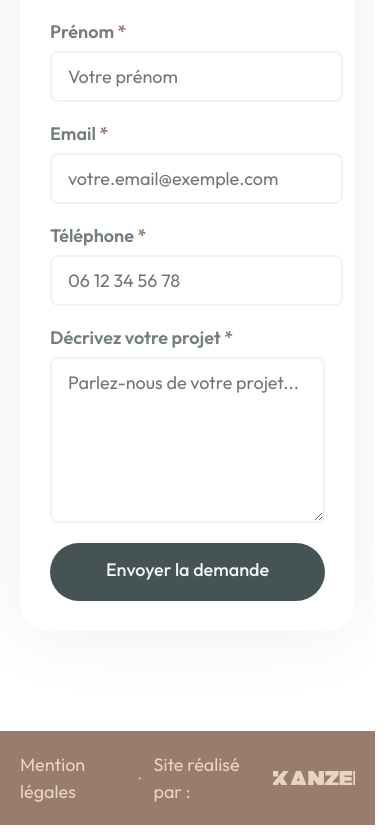
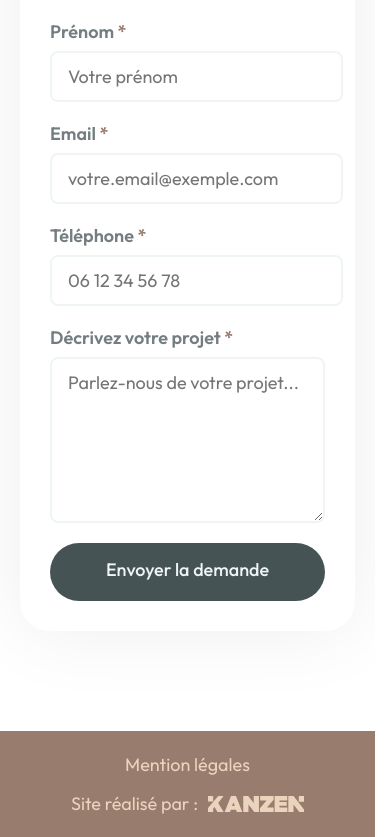
Before and after one commit to Kanzen34/atelierm, a Vue app: page / in a window 390 px wide. Shown: the part 8297-9134 px from the top of the page. Built offline with nearby package versions, Linux system fonts and the light colour scheme; a web font is replaced by a local one.

Commit message:
correction of footer responsive

```diff
--- a/src/components/BaseFooter.vue
+++ b/src/components/BaseFooter.vue
@@ -5,8 +5,8 @@ import kanzenLogo from './icons/kanzenLogo.vue'
 <template>
   <div class="BaseFooter">
     <a class="para" href="/">Mention légales</a>
-    <span>&#x2022;</span>
-    <span class="para">Site réalisé par : </span><kanzenLogo />
+    <span class="dot">&#x2022;</span>
+    <div class="kanzen-ad"><span class="para">Site réalisé par : </span><kanzenLogo /></div>
   </div>
 </template>
 
@@ -20,9 +20,19 @@ import kanzenLogo from './icons/kanzenLogo.vue'
   background-color: var(--accent-primary);
   color: var(--accent-tertiary);
 
+  @media only screen and (max-width: 600px) {
+    flex-direction: column;
+  }
+
   a,
   span {
     color: var(--accent-tertiary);
+  }
+
+  .dot {
+    @media only screen and (max-width: 600px) {
+      display: none;
+    }
   }
 
   a {
@@ -33,5 +43,11 @@ import kanzenLogo from './icons/kanzenLogo.vue'
       color: var(--accent-secondary);
     }
   }
+
+  .kanzen-ad {
+    display: flex;
+    align-items: center;
+    gap: 10px;
+  }
 }
 </style>
```
